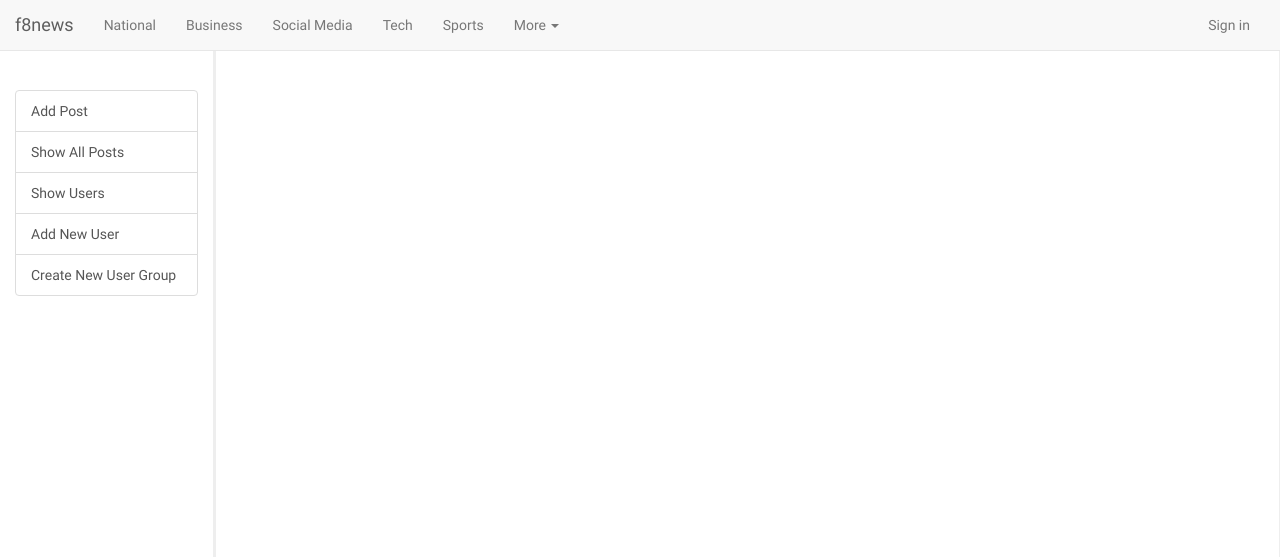
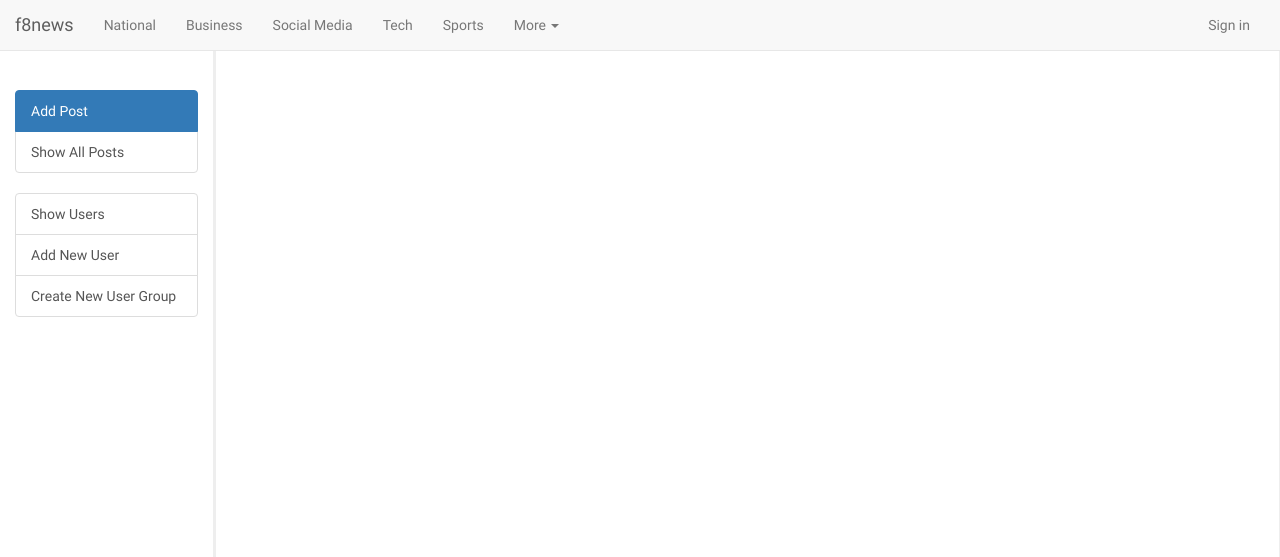
Before and after one commit to akinza/a6news-app, a CodeIgniter app: the page made by application/views/admin/home.php in a window 1280 px wide. Shown: the top 557 px of the page. Run offline with CodeIgniter, Linux system fonts and the light colour scheme; some libraries are stand-ins or nearby versions.

Commit message:
Fix Sidebar menus

```diff
--- a/application/views/admin/sidebar_menu.php
+++ b/application/views/admin/sidebar_menu.php
@@ -1,8 +1,9 @@
 <div class="f8-sec-admin-menus">
   <div class="list-group f8-menu">
-    <a class="list-group-item" href="<?php echo base_url('admin/posts/add');?>">Add Post</a>
+    <a class="list-group-item active" href="<?php echo base_url('admin/posts/add');?>">Add Post</a>
     <a class="list-group-item" href="<?php echo base_url('admin/posts/list');?>">Show All Posts</a>
-
+  </div>
+  <div class="list-group f8-menu">
     <a class="list-group-item" href="<?php echo base_url('auth');?>">Show Users</a>
     <a class="list-group-item" href="<?php echo base_url('auth/create_user');?>">Add New User</a>
     <a class="list-group-item" href="<?php echo base_url('auth/create_group');?>">Create New User Group</a>
```
